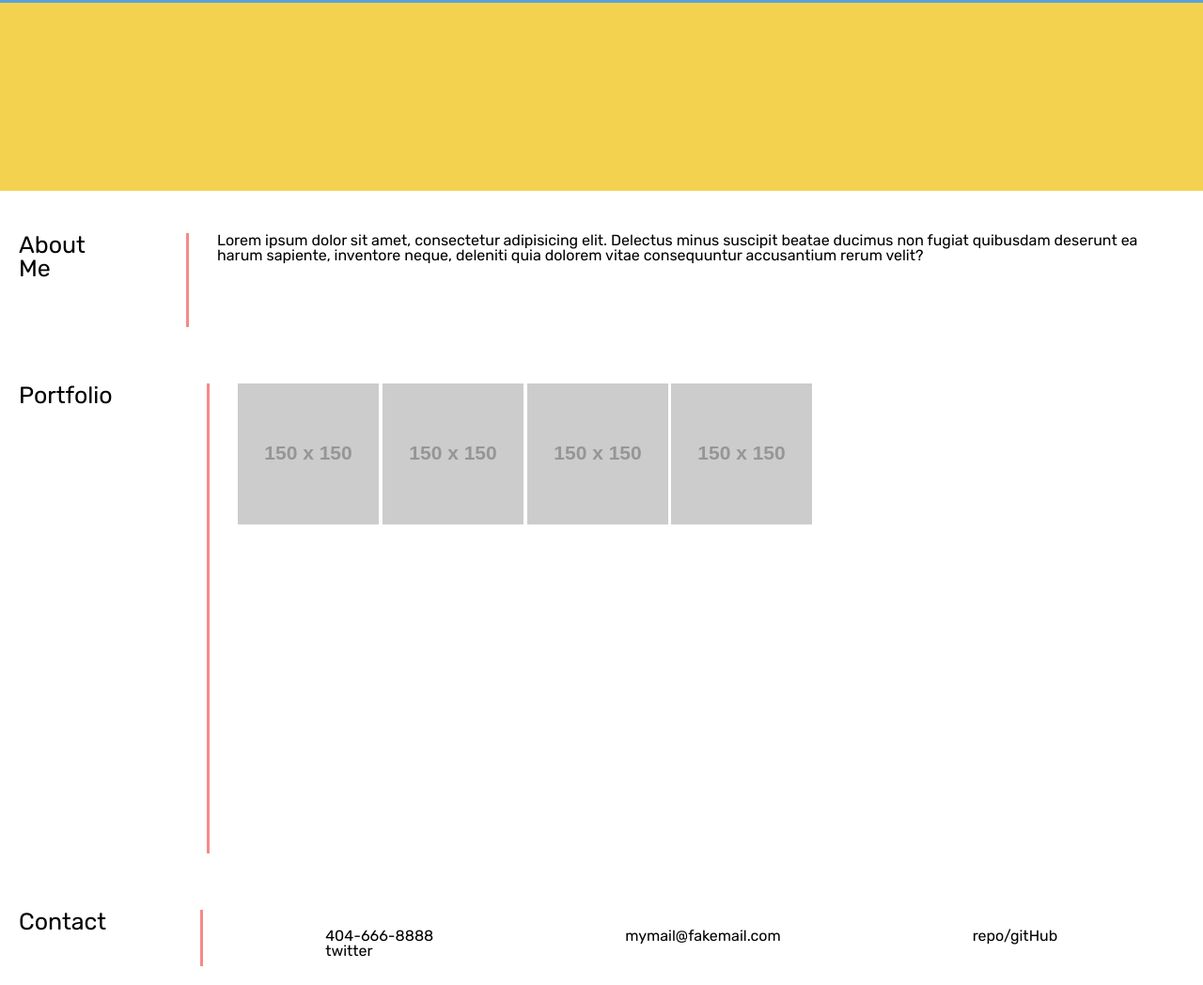
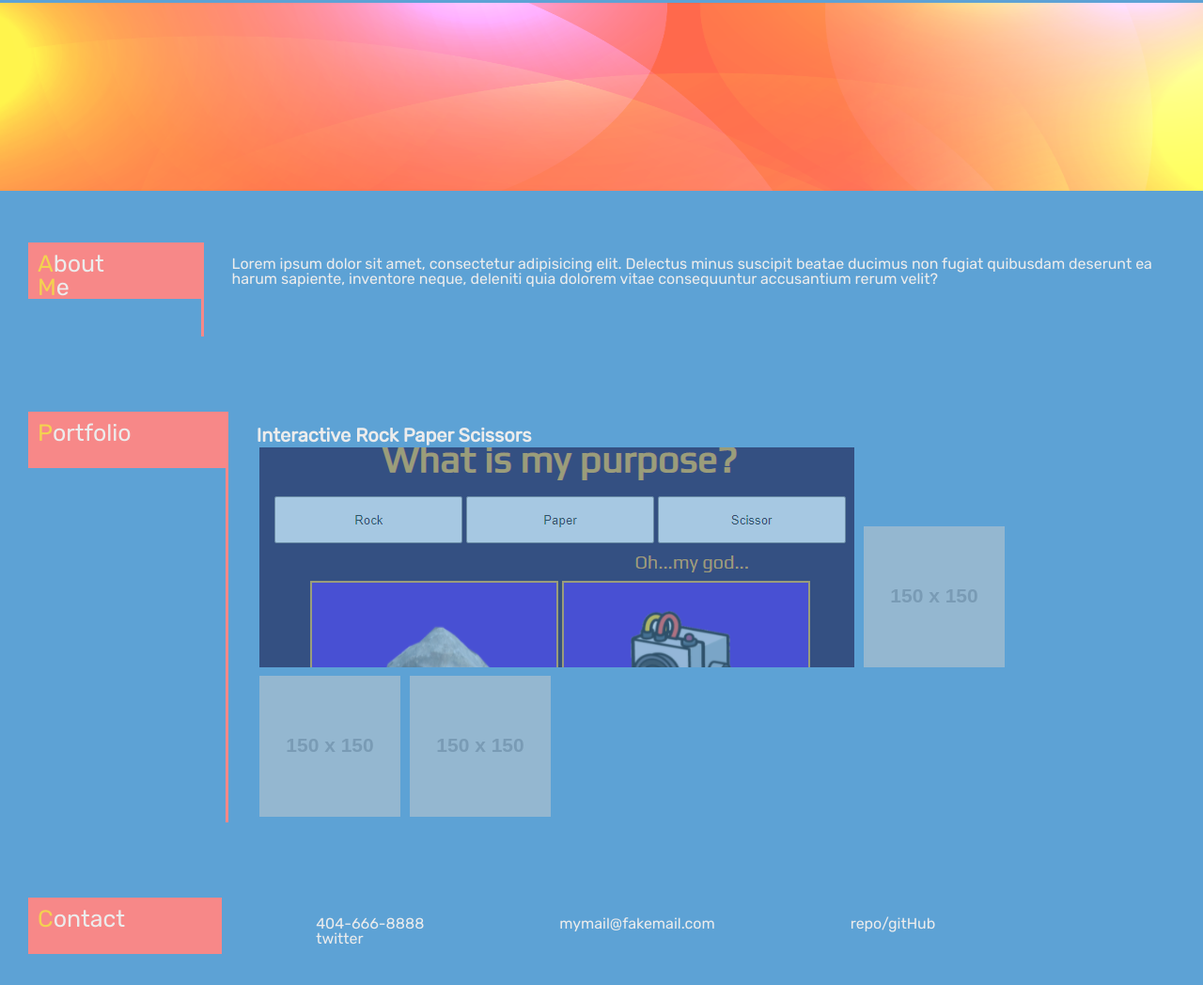
Before and after one commit to eccentricality/profProfile, a plain HTML site: page index.html in a window 1280 px wide. Shown: the part 65-1113 px from the top of the page at 94% size. Drawn offline with Linux system fonts and the light colour scheme; placeholder pictures from the web are drawn by us.

Commit message:
finished with main body, just need to add media queries to adjust accordingly

```diff
--- a/assets/style.css
+++ b/assets/style.css
@@ -5,6 +5,7 @@
     --rcOffWhite: #ECECEC;
     --rcBlue: #5DA2D5;
     --rcBlueLight: #90CCF4;
+    --rcGray: #5D5C61;
 }
 
 /* applying general style choice to body container to apply across the body as baseline since this specificity is one of the most general and can easily be overwritten by other more specific designations */
@@ -13,6 +14,12 @@ body {
     flex-direction: column;
     flex-wrap: wrap;
     font-family: 'Rubik', sans-serif; /* from google fonts */
+    background-color: var(--rcBlue);
+    color: var(--rcDandy);
+}
+
+p {
+    color: var(--rcOffWhite);
 }
 
 /* creating a nice border for the header, giving it a bit of padding so text isn't too close to the edges */
@@ -54,29 +61,37 @@ body {
 }
 
 /* getting rid of decoration so it doesn't override clean look when clicking on link */
-.header a {
+a {
     color: var(--rcOffWhite);
     text-decoration: none;
 }
 
-/* nice hover pseudo class to give a simple selection effect when hovering over a list item in menu */
-.header a:hover {
+/* nice hover pseudo class to give a simple selection effect when hovering over links */
+a:hover {
     background-color: var(--rcBlueLight);
 }
 
+/* creates a banner area for the banner image to fill */
 .banner {
     height: 200px;
     width: 100%;
     margin-bottom: 25px;
     background-size: cover;
     background-position: center;
-    background-color: var(--rcDandy);
 }
 
+/* adjust banner image so it fills the entire banner container but no more */
+.banner img {
+    width: 100%;
+    height: 100%;
+}
+
+/* give flex to immediate children */
 .mainPageParent {
     display: flex;
 }
 
+/* container for the major content including about me, portfolio and contact */
 .mainPage {
     display: flex;
     flex-direction: column;
@@ -85,44 +100,86 @@ body {
     gap: 60px;
 }
 
-.titleContentParent {
+/* 3 separate content containers to separate out and design with a flow */
+.mainContent {
     display: flex;
     height: 400px;
+    background-color: var(--rcBlue);
+    padding: 10px;
 }
 
+/* container to help style and adjust to my liking */
 #aboutMeContentParent {
     height: 100px;
 }
 
+/* Helps readjust container for portfolio if more images are added by adjusting height automatically */
 #portfolioContentParent {
-    height: 500px;
+    height: auto;
 }
 
+/* id to adjust just first project's image to be bigger than the rest */
+#portfolioImg1 {
+    height: 200px;
+    width: auto;
+}
+
+/* easier to read the text */
+#portfolioImages p {
+    font-weight: bold;
+    font-size: 20px;
+}
+
+/* sets up properties to be manipulated for hover and highlight effect with fade in and out */
+#portfolioImages img {
+    opacity: 0.5;
+    transition: opacity .2s ease-in-out;
+    border: solid 3px transparent;
+}
+
+/* couples with above to produce fade in/out and highlight affect */
+#portfolioImages img:hover {
+    opacity: 1;
+    transition: opacity .2s ease-in-out;
+    border: solid 3px var(--rcDandy);
+}
+
+/* container for minor adjustment purposes */
 #contactContentParent {
     height: 60px;
 }
 
+/* variety of adjustments to fit style preferences */
 .mainPageTitle {
+    background-color: var(--rcSalmon);
     flex-basis: 15%;
     height: 50px;
     font-size: 25px;
+    padding-top: 10px;
+    padding-left: 10px;
 }
 
+/* setting color for title on each section */
 .mainPageTitle h1 {
     padding-right: 100px;
+    color: var(--rcOffWhite);
 }
 
+/* create a nice stylish single border for separating title and content */
 .mainPageContent {
     flex-basis: 85%;
     padding-left: 30px;
     border-left: 3px solid var(--rcSalmon);
+    padding-top: 15px;
 }
 
+/* container to make slight adjustments for style purposes */
 .mainPageContent ul {
-    padding-top: 20px;
+    padding-top: 5px;
 }
 
+/* container to make slight adjustments for style purposes */
 .mainPageContent li {
     display: inline;
-    margin: 100px;
+    margin: 70px;
 }
--- a/index.html
+++ b/index.html
@@ -33,17 +33,17 @@
         </header>
 
         <header class="banner">
-            <!-- <img src="https://via.placeholder.com/350x150"/ alt="Banner Image"> -->
+            <img src="./assets/images/yellowBanner.png"/ alt="Banner Image">
         </header>
 
         <div class="mainPageParent">
 
             <div class="mainPage">
 
-                <div id="aboutMeContentParent" class="titleContentParent">
+                <div id="aboutMeContentParent" class="mainContent">
 
                     <div class="mainPageTitle">
-                        <h1 id="aboutMeTitle">About Me</h1>
+                        <h1 id="aboutMeTitle"><span class="diffTextColor">A</span>bout <span class="diffTextColor">M</span>e</h1>
                     </div>
 
                     <div class="mainPageContent">
@@ -52,14 +52,15 @@
 
                 </div>
 
-                <div id="portfolioContentParent" class="titleContentParent">
+                <div id="portfolioContentParent" class="mainContent">
 
                     <div class="mainPageTitle">
-                        <h1 id="portfolioTitle">Portfolio</h1>
+                        <h1 id="portfolioTitle"><span class="diffTextColor">P</span>ortfolio</h1>
                     </div>
 
-                    <div class="mainPageContent">
-                        <img src="https://via.placeholder.com/150" alt="portfolio1"/>
+                    <div id="portfolioImages" class="mainPageContent">
+                        <p>Interactive Rock Paper Scissors</p>
+                        <a href="https://eccentricality.github.io/RPS/"><img src="./assets/images/rpsScreenshot.png"  alt="portfolio1" class="portfolioImg1"/></a>
                         <img src="https://via.placeholder.com/150" alt="portfolio2"/>
                         <img src="https://via.placeholder.com/150" alt="portfolio3"/>
                         <img src="https://via.placeholder.com/150" alt="portfolio4"/>
@@ -67,18 +68,18 @@
 
                 </div>
 
-                <div id="contactContentParent" class="titleContentParent">
+                <div id="contactContentParent" class="mainContent">
 
                     <div class="mainPageTitle">
-                        <h1 id="conactTitle">Contact</h1>
+                        <h1 id="conactTitle"><span class="diffTextColor">C</span>ontact</h1>
                     </div>
 
                     <div class="mainPageContent">
                         <ul>
-                            <li>404-666-8888</li>
-                            <li>mymail@fakemail.com</li>
-                            <li>repo/gitHub</li>
-                            <li>twitter</li>
+                            <li><a href="#conactTitle">404-666-8888</a></li>
+                            <li><a href="#conactTitle">mymail@fakemail.com</a></li>
+                            <li><a href="#conactTitle">repo/gitHub</a></li>
+                            <li><a href="#conactTitle">twitter</a></li>
                         </ul>
                     </div>
 
```
Also changed, not shown: assets/images/rpsDemo.gif (added), assets/images/rpsScreenshot.png (added), assets/images/yellowBanner.png (added).
